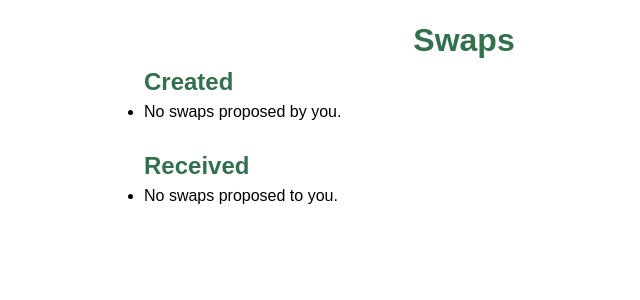
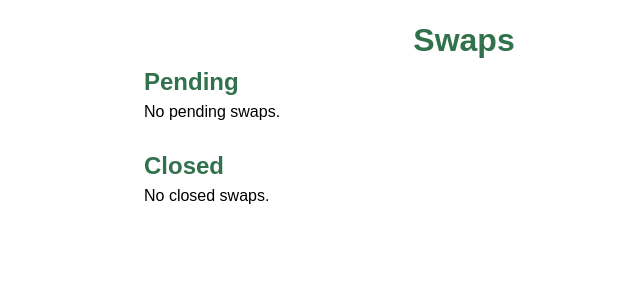
Before and after one commit to jhthompson/book-swap, a Django app: page /swaps in a window 1280 px wide. Shown: the part 40-340 px from the top of the page, without its empty margins (176-816 px from the left). Run offline with Django 5.2, Linux system fonts and the light colour scheme; the visitor is signed in with stand-in values (Sample User, id 1); data that the repository does not hold is empty.

Commit message:
Separate "open" and "closed" swaps

```diff
--- a/core/templates/core/swaps.html
+++ b/core/templates/core/swaps.html
@@ -5,9 +5,9 @@
 
 <div class="stack">
     <div>
-        <h2 class="center color-primary">Created</h2>
+        <h2 class="center color-primary">Pending</h2>
         <ul class="center stack padding:0" style="--space: 1rem">
-            {% for swap in swaps_by_you %}
+            {% for swap in open_swaps %}
                 <li class="box list-style:none">
                     <a href="{% url 'swap' swap.id %}">
                         {% for book in swap.offered_books.all %}
@@ -20,18 +20,20 @@
                         {% endfor %}
                     </a>
 
-                    <small class="display:block">{{ swap.created_at|timesince }} ago</small>
+                    {% with most_recent_event=swap.ordered_events|first %}
+                        <small class="display:block">{{ most_recent_event.get_type_display }} by {{ most_recent_event.user.username }} {{ most_recent_event.created_at|timesince }} ago</small>
+                    {% endwith %}
                 </li>
             {% empty %}
-                <li>No swaps proposed by you.</li>
+                <li class="list-style:none">No pending swaps.</li>
             {% endfor %}
         </ul>
     </div>
 
     <div>
-        <h2 class="center color-primary">Received</h2>
+        <h2 class="center color-primary">Closed</h2>
         <ul class="center stack padding:0" style="--space: 1rem">
-            {% for swap in swaps_to_you %}
+            {% for swap in closed_swaps %}
                 <li class="box list-style:none">
                     <a href="{% url 'swap' swap.id %}">
                         {% for book in swap.requested_books.all %}
@@ -44,10 +46,12 @@
                         {% endfor %}
                     </a>
 
-                    <small class="display:block">{{ swap.created_at|timesince }} ago</small>
+                    {% with most_recent_event=swap.ordered_events|first %}
+                        <small class="display:block">{{ most_recent_event.get_type_display }} by {{ most_recent_event.user.username }} {{ most_recent_event.created_at|timesince }} ago</small>
+                    {% endwith %}
                 </li>
             {% empty %}
-                <li>No swaps proposed to you.</li>
+                <li class="list-style:none">No closed swaps.</li>
             {% endfor %}
         </ul>
     </div>
--- a/core/views.py
+++ b/core/views.py
@@ -12,6 +12,7 @@ from django.contrib.gis.geos import Polygon
 from django.core.exceptions import PermissionDenied
 from django.core.files.storage import FileSystemStorage
 from django.core.paginator import Paginator
+from django.db.models import Prefetch, Q
 from django.http import HttpRequest, JsonResponse
 from django.shortcuts import redirect, render
 
@@ -194,12 +195,39 @@ class BookListingWizardView(LoginRequiredMixin, SessionWizardView):
 def swaps(request: HttpRequest):
     context = {}
 
-    context["swaps_by_you"] = BookSwap.objects.filter(
-        proposed_by=request.user
-    ).order_by("-created_at")
-    context["swaps_to_you"] = BookSwap.objects.filter(
-        proposed_to=request.user
-    ).order_by("-created_at")
+    is_user_involved = Q(proposed_by=request.user) | Q(proposed_to=request.user)
+    is_open = Q(status=BookSwap.Status.PROPOSED) | Q(status=BookSwap.Status.ACCEPTED)
+
+    involved_open_swaps = BookSwap.objects.filter(is_user_involved & is_open)
+    involved_closed_swaps = BookSwap.objects.filter(is_user_involved & ~is_open)
+
+    context["open_swaps"] = involved_open_swaps.order_by(
+        "-created_at"
+    ).prefetch_related(
+        "requested_books",
+        "offered_books",
+        Prefetch(
+            "events",
+            queryset=BookSwapEvent.objects.order_by("-created_at").select_related(
+                "user"
+            ),
+            to_attr="ordered_events",
+        ),
+    )
+
+    context["closed_swaps"] = involved_closed_swaps.order_by(
+        "-created_at"
+    ).prefetch_related(
+        "requested_books",
+        "offered_books",
+        Prefetch(
+            "events",
+            queryset=BookSwapEvent.objects.order_by("-created_at").select_related(
+                "user"
+            ),
+            to_attr="ordered_events",
+        ),
+    )
 
     return render(request, "core/swaps.html", context)
 
@@ -352,7 +380,6 @@ def accept_swap(request: HttpRequest, id: int):
         return redirect("index")
 
     if request.method == "POST":
-
         if swap.accept(user=request.user):
             swap.notify(request, BookSwapEvent.Type.ACCEPT)
 
@@ -365,6 +392,7 @@ def accept_swap(request: HttpRequest, id: int):
         "core/accept_swap.html",
         context={"swap": swap},
     )
+
 
 @login_required
 def complete_swap(request: HttpRequest, id: int):
@@ -384,6 +412,7 @@ def complete_swap(request: HttpRequest, id: int):
         "core/complete_swap.html",
         context={"swap": swap},
     )
+
 
 @login_required
 def decline_swap(request: HttpRequest, id: int):
```
